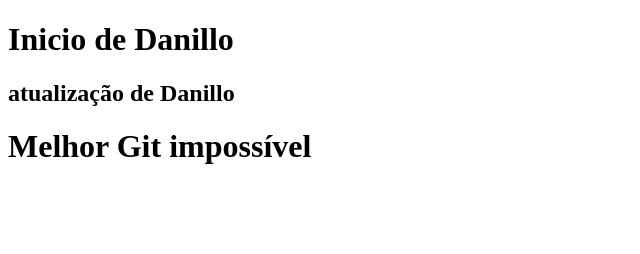
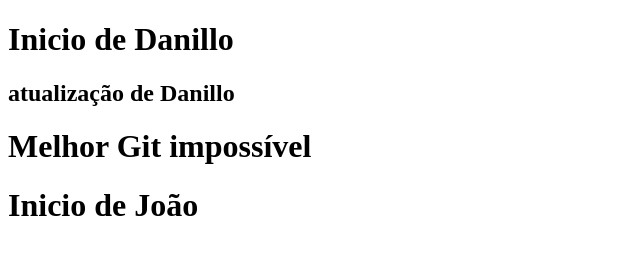
Before and after one commit to Arthur-hso/Aula-3, a plain HTML site: page index.html in a window 1280 px wide. Shown: the whole page, without its empty margins (0-640 px from the left). Drawn offline with Linux system fonts and the light colour scheme.

Commit message:
Update index.html

```diff
--- a/index.html
+++ b/index.html
@@ -10,5 +10,6 @@
     <h1>Inicio de Danillo</h1>
     <h2>atualização de Danillo</h2>
     <h1>Melhor Git impossível</h1>
+    <h1>Inicio de João</h1>
 </body>
 </html>
```
